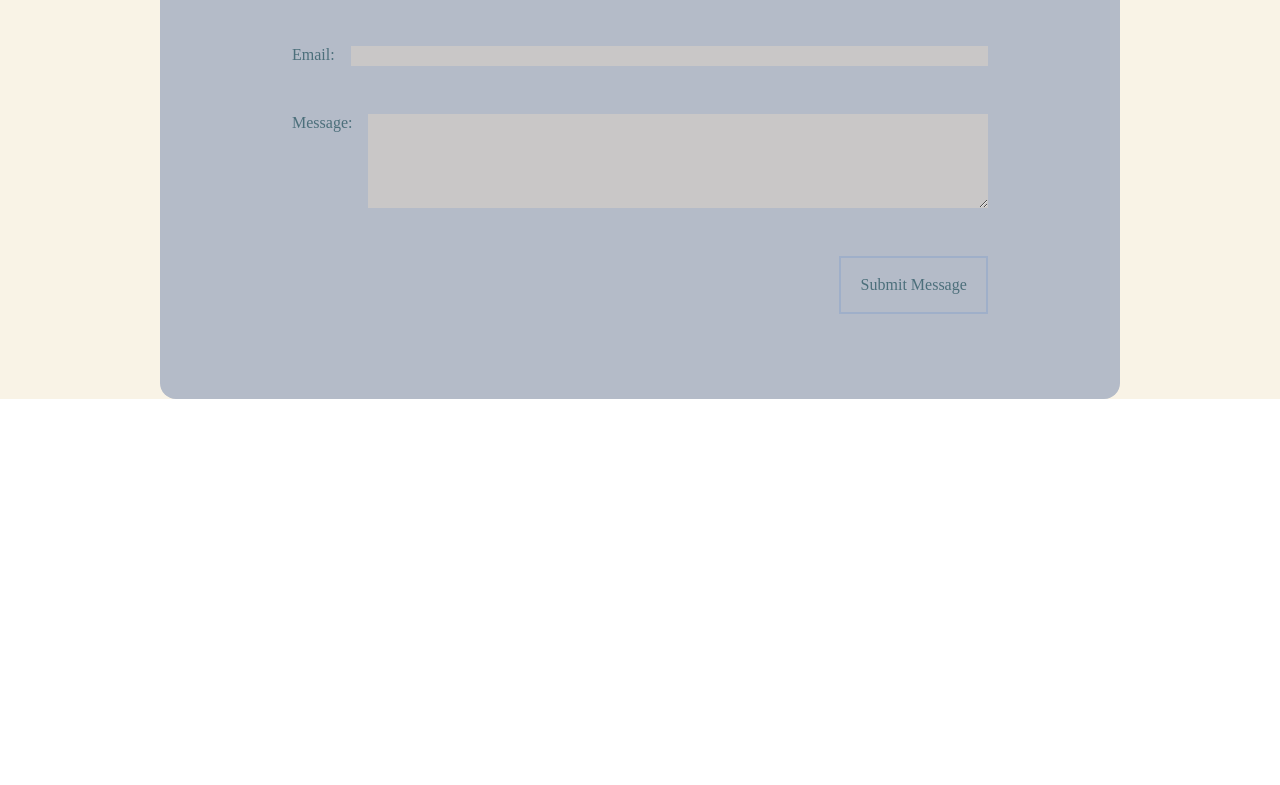
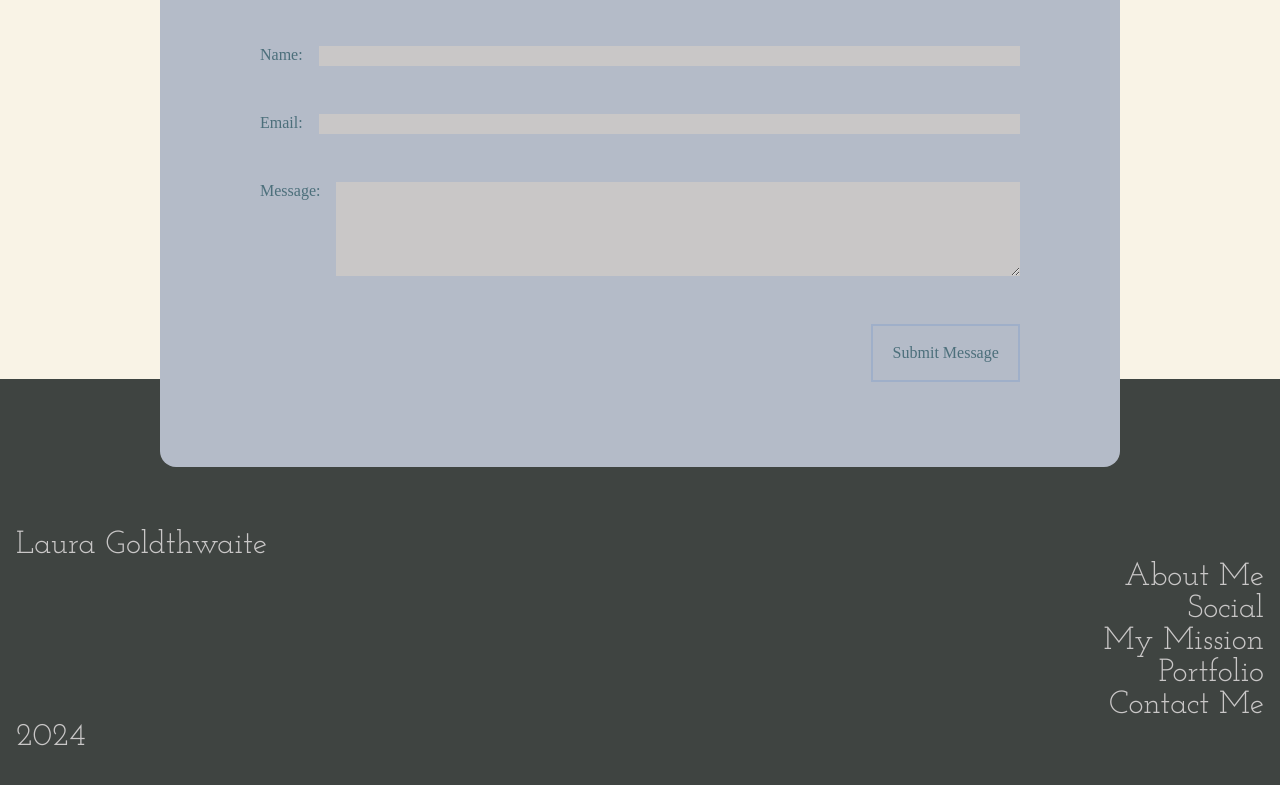
Before and after one commit to Laurasgold/home-page, a SvelteKit app: page / in a window 1280 px wide. Shown: the part 4336-5121 px from the top of the page. Before the commit the page ends 4735 px from the top, so only its background shows below. Built offline with nearby package versions, Linux system fonts and the light colour scheme; a web font is replaced by a local one.

Commit message:
footer complete

```diff
--- a/src/routes/+page.svelte
+++ b/src/routes/+page.svelte
@@ -7,6 +7,7 @@
   import Nav from "./Nav.svelte"
   import aboutMeImg from "$lib/assets/images/laura.jpg"
   import missionImg from "$lib/assets/images/flower.jpg"
+  import Footer from "./Footer.svelte"
 
   let form
   let status = ""
@@ -146,6 +147,7 @@
     </div>
   </div>
 </Section>
+<Footer />
 
 <style>
   h1 {
@@ -351,7 +353,7 @@ Contact Me section
   .contact-me-description {
     display: flex;
     justify-content: center;
-    padding-bottom: 120px;
+    padding-bottom: 100px;
   }
 
   .contact-me-card {
@@ -362,10 +364,11 @@ Contact Me section
     gap: 3rem;
     background: var(--cadet);
     border-radius: var(--card-radius);
-    padding: 85px 132px;
+    padding: 85px 100px;
     margin: 0 auto;
     max-width: 75vw;
     width: 100%;
+    transform: translateY(88px);
   }
   .contact-me-container {
     display: flex;
--- /dev/null
+++ b/src/routes/Footer.svelte
@@ -0,0 +1,34 @@
+<div>
+  <span>Laura Goldthwaite</span>
+  <nav>
+    <a href="#about">About Me</a>
+    <a href="#social">Social</a>
+    <a href="#mission"> My Mission</a>
+    <a href="#portfolio">Portfolio</a>
+    <a href="#contactme">Contact Me</a>
+    <span>2024</span>
+  </nav>
+</div>
+
+<style>
+  nav {
+    text-align: right;
+  }
+  a {
+    display: flex;
+    flex-direction: column;
+    justify-content: flex-end;
+  }
+  span {
+    display: flex;
+    justify-content: flex-start;
+  }
+  div {
+    background: var(--dark-sage);
+    padding: 2rem 1rem;
+    font-size: var(--font-size-small);
+    font-family: var(--title-font);
+    color: var(--silver);
+    padding-top: 150px;
+  }
+</style>
```
